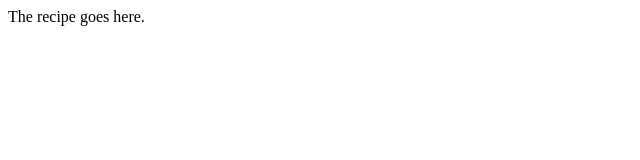
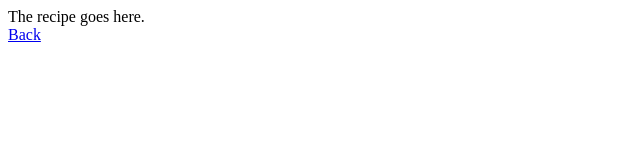
Before and after one commit to brainycarp67531/odin-recipes, a plain HTML site: page pages/lasagna.html in a window 1280 px wide. Shown: the full height of the page, 0-640 px from the left. Drawn offline with Linux system fonts and the light colour scheme.

Commit message:
Link to lasagna and back is added

```diff
--- a/pages/lasagna.html
+++ b/pages/lasagna.html
@@ -7,5 +7,8 @@
     <body>
         The recipe goes here.
     </body>
+    <footer>
+        <a href="../index.html">Back</a>
+    </footer>
 
 </html>
```
